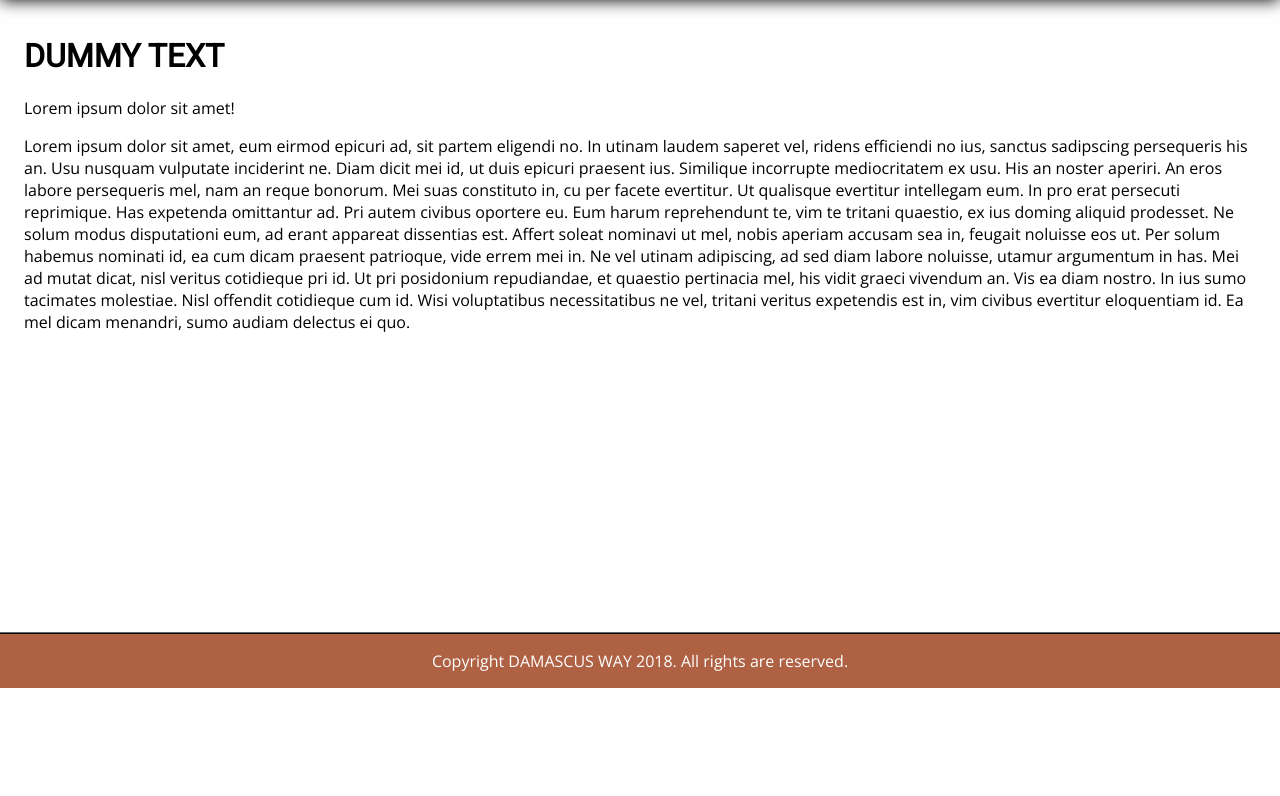
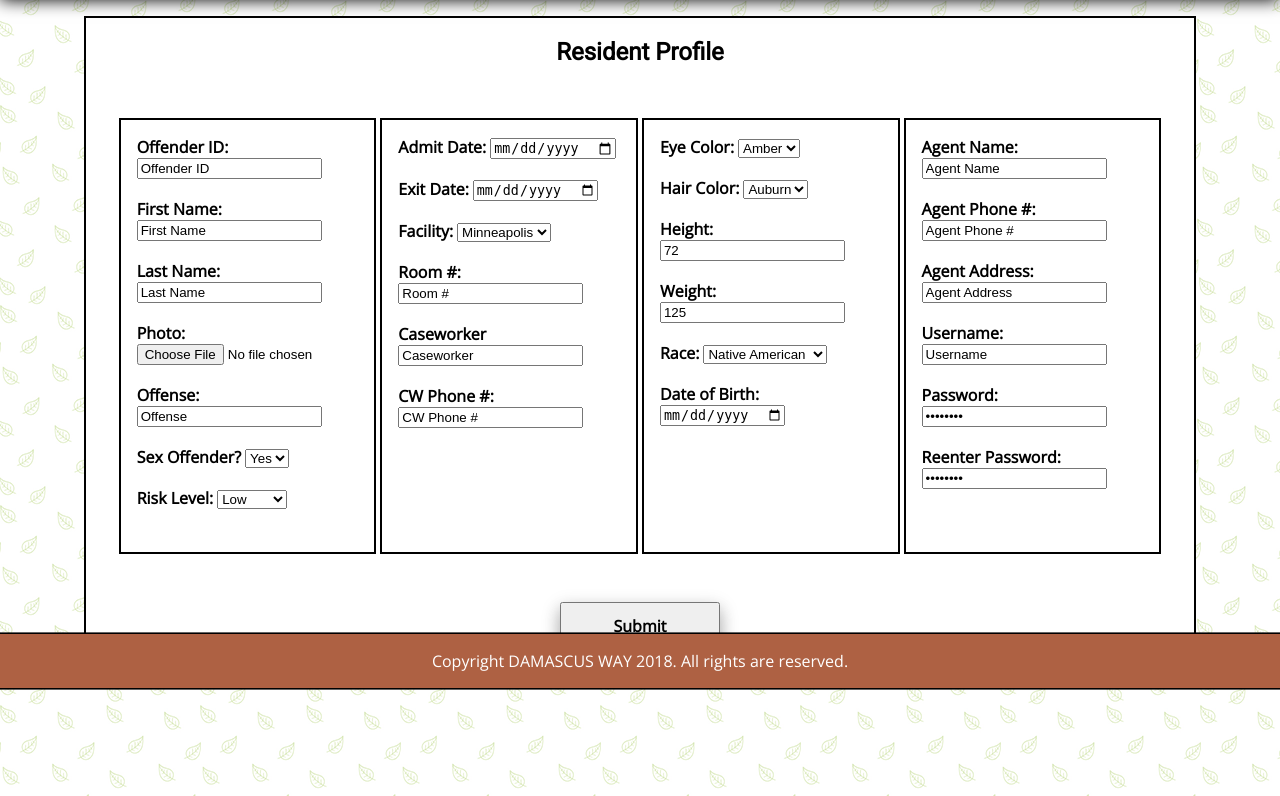
Before and after one commit to thaoc/Web-App, a PHP site: page /damascusBaseResident.html in a window 1280 px wide. Shown: the part 112-908 px from the top of the page. Before the commit the page ends 800 px from the top, so only its background shows below. Run offline with PHP 8.4, Linux system fonts and the light colour scheme.

Commit message:
Created basic resident form/profile

```diff
--- a/damascusBaseCSS.css
+++ b/damascusBaseCSS.css
@@ -15,10 +15,112 @@ main {
 }
 
 body {
+	background-image: url("leaves.png");
+	font-family: Roboto Light;
     margin-top: 7em;
 	padding: 1em;
 	margin-bottom: 7em;
 	overflow-x: hidden;
+}
+
+label
+{
+	font-family: open sans;
+	font-weight: bold;
+}
+
+.button
+{
+	font-family: open sans;
+	font-weight: bold;
+	font-size: 1em;
+	box-shadow: 0 8px 16px 0 rgba(0,0,0,0.2), 0 6px 20px 0 rgba(0,0,0,0.19);
+	height: 3em;
+	width: 10em;
+	text-align:center;
+}
+
+.submit
+{
+	margin: 1em;
+}
+
+.column
+{
+	border: 2px solid black;
+	height: 25em;
+	display: inline-block;
+    width: 20%;
+	padding: 1em;
+	vertical-align: top;
+	margin: 2em auto;
+	text-align:left;
+}
+
+.wrapper
+{
+	background: white;
+	border: 2px solid black;
+	text-align:center;
+    width: 90%;
+    margin: 0 auto;
+    text-align: center;
+}
+
+#login
+{
+	font-family: open sans;
+	position: relative;
+	padding: 2.5em;
+	margin: 2em auto;
+	text-align:center;
+}
+
+#loginStaff
+{
+	display: inline-block;
+    width: 30%;
+	margin-right: 2.5em;
+    vertical-align: top;
+	text-align:left;
+}
+#fieldset
+{
+	border-style: ridge;
+	border-radius: 5px;
+}
+#loginResident
+{
+	display: inline-block;
+    width: 30%;
+	margin-left: 2.5em;
+	text-align:left;
+}
+
+#emailTextBox
+{
+	height: 2em;
+	width: 15em;
+	border-style: ridge;
+	border-radius: 7.5px;
+	margin: 0 0 0 .5em;
+}
+
+#passwordTextBox
+{
+	height: 2em;
+	width: 15em;
+	border-style: ridge;
+	border-radius: 7.5px;
+	margin: 0 0 0 3em;
+}
+
+@media screen and (max-width: 600px)
+{
+     #loginStaff, #loginResident
+     {
+          max-width: 100%;
+     }
 }
 
 h1, h2, h3, h4 {
--- a/damascusBaseResident.html
+++ b/damascusBaseResident.html
@@ -37,24 +37,136 @@
   </div>
 </nav>
         </header>
+<form>
+<div class="wrapper">
+<div class="resident">
+	<h2>Resident Profile</h2>
+</div>
+<div class="column">
+	<label>Offender ID:<span class="req"></span></label>
+	<input type="text" name="offenderID" id="offenderInput" value="Offender ID"/></br></br>
 
-<h1> DUMMY TEXT </h1>
+	<label>First Name:<span class="req"></span></label>
+	<input type="text" name="offenderFirstName" id="offenderInput" value="First Name"/></br></br>
 
-<p> Lorem ipsum dolor sit amet! </p>
+	<label>Last Name:<span class="req"></span></label>
+	<input type="text" name="offenderLastName" id="offenderInput" value="Last Name"/></br></br>
 
-<p>Lorem ipsum dolor sit amet, eum eirmod epicuri ad, sit partem eligendi no. In utinam laudem saperet vel, ridens efficiendi no ius, sanctus sadipscing persequeris his an. Usu nusquam vulputate inciderint ne. Diam dicit mei id, ut duis epicuri praesent ius. Similique incorrupte mediocritatem ex usu.
+	<label>Photo:<span class="req"></span></label>
+	<input type="file" name="offenderImage" id="offenderInput"></br></br>
 
-His an noster aperiri. An eros labore persequeris mel, nam an reque bonorum. Mei suas constituto in, cu per facete evertitur. Ut qualisque evertitur intellegam eum. In pro erat persecuti reprimique. Has expetenda omittantur ad.
+	<label>Offense:<span class="req"></span></label>
+	<input type="text" name="offenderOffense" id="offenderInput" value="Offense"/></br></br>
 
-Pri autem civibus oportere eu. Eum harum reprehendunt te, vim te tritani quaestio, ex ius doming aliquid prodesset. Ne solum modus disputationi eum, ad erant appareat dissentias est. Affert soleat nominavi ut mel, nobis aperiam accusam sea in, feugait noluisse eos ut. Per solum habemus nominati id, ea cum dicam praesent patrioque, vide errem mei in.
+	<label>Sex Offender?<span class="req"></span></label>
+		<select name="sexOffender" id="offenderInput">
+			<option value="yes">Yes</option>
+			<option value="no">No</option>
+         </select><br><br>
 
-Ne vel utinam adipiscing, ad sed diam labore noluisse, utamur argumentum in has. Mei ad mutat dicat, nisl veritus cotidieque pri id. Ut pri posidonium repudiandae, et quaestio pertinacia mel, his vidit graeci vivendum an. Vis ea diam nostro.
+	<label>Risk Level:<span class="req"></span></label>
+		<select name="offenderRiskLevel"id="offenderInput">
+			<option value="low">Low</option>
+			<option value="medium">Medium</option>
+			<option value="High">High</option>
+		</select><br><br>
+</div>
 
-In ius sumo tacimates molestiae. Nisl offendit cotidieque cum id. Wisi voluptatibus necessitatibus ne vel, tritani veritus expetendis est in, vim civibus evertitur eloquentiam id. Ea mel dicam menandri, sumo audiam delectus ei quo.</p>
+<div class = "column">
+	<label>Admit Date:<span class="req"></span></label>
+	<input type="date" name="offenderAdmitDate" id="offenderInput"/></br></br>
 
+	<label>Exit Date:<span class="req"></span></label>
+	<input type="date" name="offenderExitDate" id="offenderInput"/></br></br>
+
+	<label>Facility:<span class="req"></span></label>
+		<select name="facility" id="offenderInput">
+			<option value="minnepolis">Minneapolis</option>
+			<option value="rochester">Rochester</option>
+		</select></br></br>
+
+	<label>Room #:<span class="req"></span></label>
+	<input type="text" name="offenderRoomNumber" id="offenderInput" value="Room #"/></br></br>
+
+	<label>Caseworker<span class="req"></span></label>
+	<input type="text" name="offenderCaseworker" id="offenderInput" value="Caseworker"/></br></br>
+
+	<label>CW Phone #:<span class="req"></span></label>
+	<input type="tel" name="offenderCWPhoneNumber" id="offenderInput" value="CW Phone #"/></br></br>
+
+</div>
+
+<div class="column">
+
+	<label>Eye Color:<span class="req"></span></label>
+		<select name="eyeColor" id="offenderInput">
+			<option value="amber">Amber</option>
+			<option value="blue">Blue</option>
+			<option value="brown">Brown</option>
+			<option value="green">Green</option>
+			<option value="hazel">Hazel</option>
+		</select></br></br>
+
+	<label>Hair Color:<span class="req"></span></label>
+		<select name="hairColor" id="offenderInput">
+			<option value="auburn">Auburn</option>
+			<option value="black">Black</option>
+			<option value="blonde">Blonde</option>
+			<option value="brown">Brown</option>
+			<option value="gray">Gray</option>
+			<option value="red">Red</option>
+		</select></br></br>
+
+	<label>Height:<span class="req"></span></label>
+	<input type="number" name="offenderHeight" value="72"/></br></br>
+
+	<label>Weight:<span class="req"></span></label>
+	<input type="number" name="offenderWeight" id="offenderInput" value="125"/></br></br>
+
+	<label>Race:<span class="req"></span></label>
+		<select name="race" id="offenderInput">
+			<option value="nativeAmerican">Native American</option>
+			<option value="asian">Asian</option>
+			<option value="africanAmerican">African American</option>
+			<option value="caucasion">Caucasion</option>
+			<option value="hispanicLation">Hispanic/Lation</option>
+		</select></br></br>
+
+	<label>Date of Birth:<span class="req"></span></label>
+	<input type="date" name="offenderDateOfBirth" id="offenderInput"/></br></br>
+</div>
+
+<div class ="column">
+
+	<label>Agent Name:<span class="req"></span></label>
+	<input type="text" name="offenderAgent" id="offenderInput" value="Agent Name"/></br></br>
+
+	<label>Agent Phone #:<span class="req"></span></label>
+	<input type="tel" name="offengerAgentPhoneNumber" id="offenderInput" value="Agent Phone #"/></br></br>
+
+	<label>Agent Address:<span class="req"></span></label>
+	<input type="text" name="offenderAgentAddress" id="offenderInput" value="Agent Address"/></br></br>
+
+	<label>Username:<span class="req"></span></label>
+	<input type="username" name="offenderUsername" id="offenderInput" value="Username"/></br></br>
+
+	<label>Password:<span class="req"></span></label>
+	<input type="password" name="offenderPassward" id="offenderInput" value="Password"/></br></br>
+
+	<label>Reenter Password:<span class="req"></span></label>
+	<input type="password" name="offenderPassward" id="offenderInput" value="Password"/></br></br>
+
+</div>
+<div class="submit">
+	<input type="submit" value="Submit" class="button">
+</div>
+</form>
+
+
+</div>
 		<div class="footer">
 			<p>Copyright DAMASCUS WAY 2018. All rights are reserved. </p>
-		</div>
+</div>
   <script src="scripts.js"></script>
 </body>
 </html>
```
Also changed, not shown: leaves.png (added).
